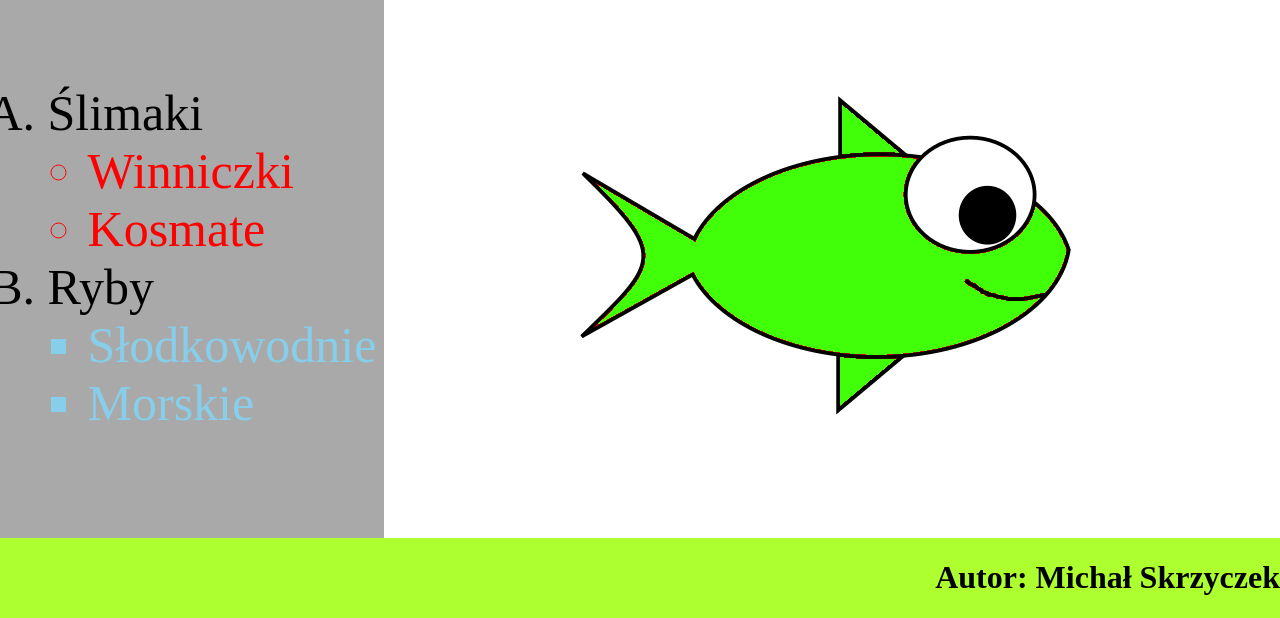
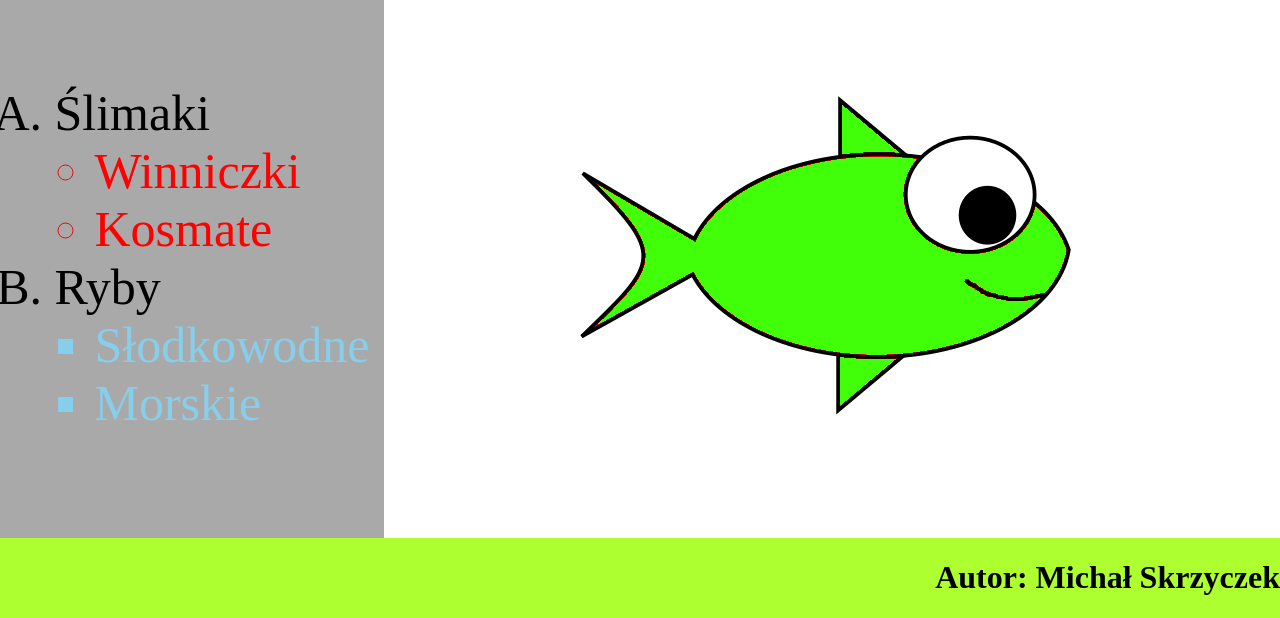
Before and after one commit to Skrzyqu/rYBKI, a plain HTML site: page index.html in a window 1280 px wide. Shown: the part 182-800 px from the top of the page. Drawn offline with Linux system fonts and the light colour scheme.

Commit message:
Update index.html

```diff
--- a/index.html
+++ b/index.html
@@ -34,7 +34,7 @@
                 </li>
                 <li>Ryby
                     <ul type="square">
-                        <li id="blue">Słodkowodnie</li>
+                        <li id="blue">Słodkowodne</li>
                         <li id="blue">Morskie</li>
                     </ul>
                 </li>
```
